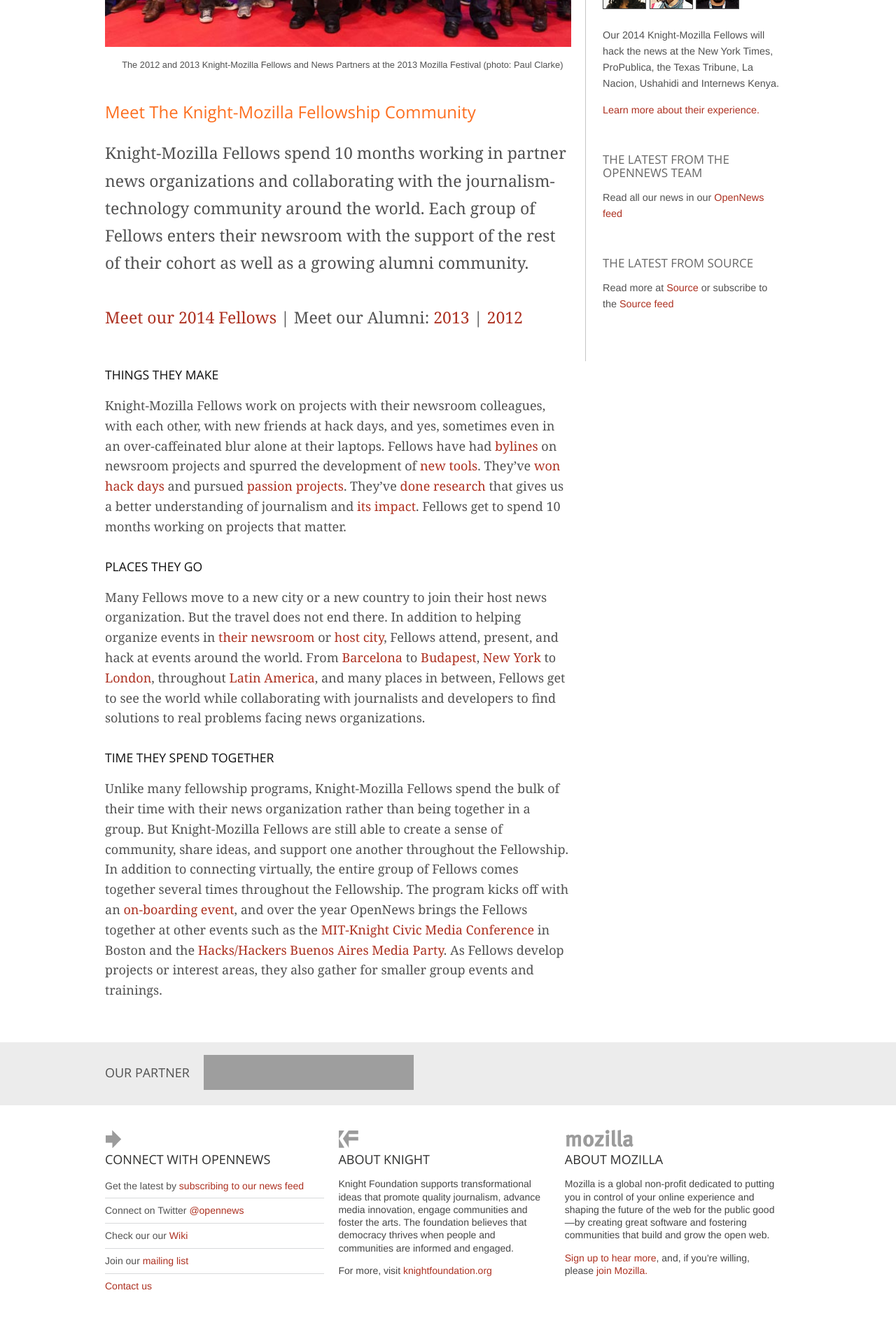
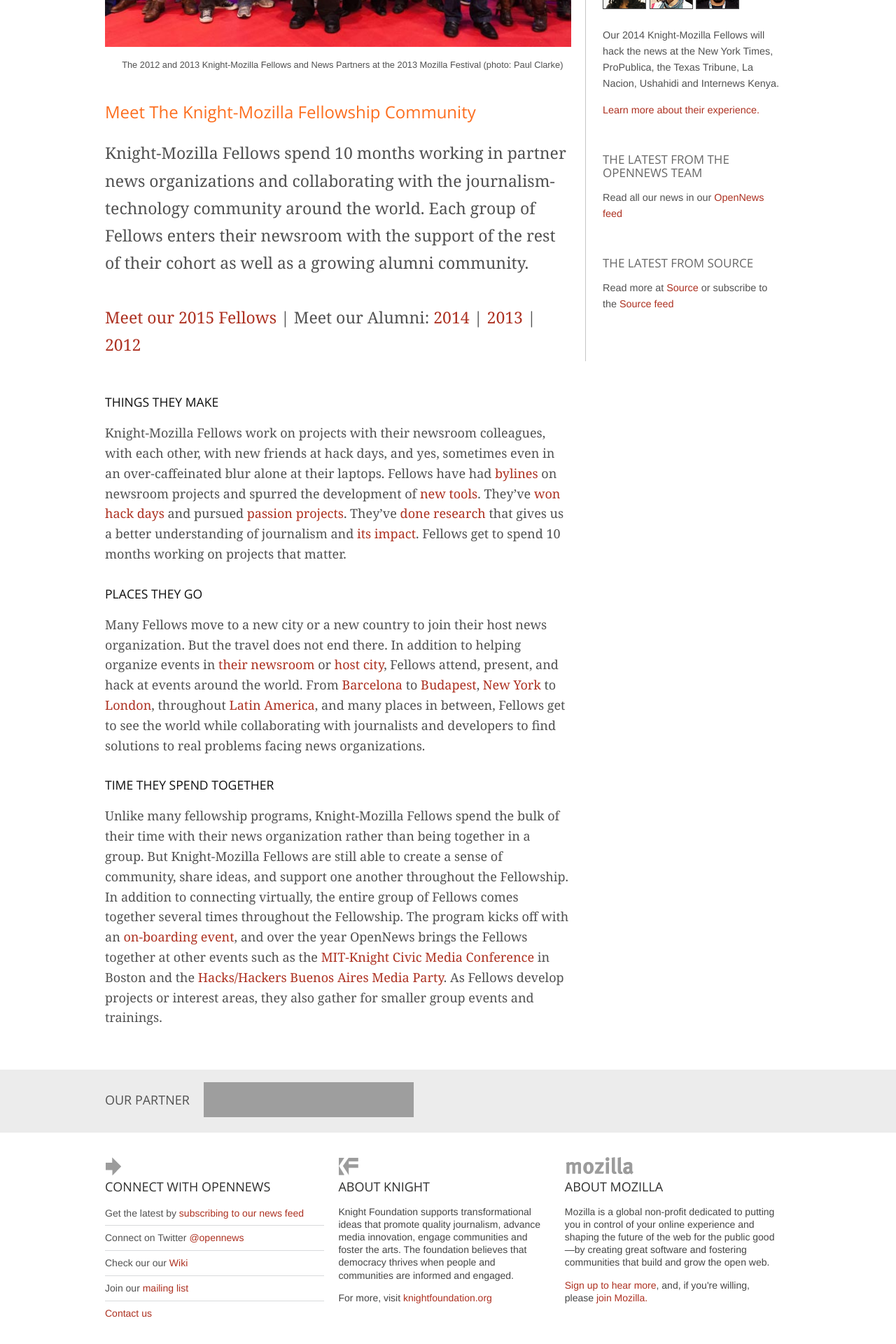
Before and after one commit to mozilla/mozilla-opennews, a Jekyll site: the page built from fellowships/community.md, in a window 1280 px wide. Shown: the part 712-2632 px from the top of the page at 70% size. Built offline with Jekyll 4.4.1, drawn with Linux system fonts in a browser that asks for light colours; nearby versions of some CDN libraries; Markdown is read by kramdown in place of the engine named in the settings; comment, search, counter and statistics services are not loaded; grey boxes are pictures that could not be loaded.

Commit message:
updated the fellowship community page

```diff
--- a/fellowships/community.md
+++ b/fellowships/community.md
@@ -9,7 +9,7 @@
 <h2>{{ page.title }}</h2>
 <p class="bodybig">Knight-Mozilla Fellows spend 10 months working in partner news organizations and collaborating with the journalism-technology community around the world. Each group of Fellows enters their newsroom with the support of the rest of their cohort as well as a growing alumni community.
 <br/><br/>
-<a href="/fellowships/2014meet.html">Meet our 2014 Fellows</a> | Meet our Alumni: <a href="/fellowships/2013meet.html">2013</a> | <a href="/fellowships/2011meet.html">2012</a></p>
+<a href="/fellowships/2015meet.html">Meet our 2015 Fellows</a> | Meet our Alumni: <a href="/fellowships/2014meet.html">2014</a> | <a href="/fellowships/2013meet.html">2013</a> | <a href="/fellowships/2011meet.html">2012</a></p>
 
 ###THINGS THEY MAKE
 Knight-Mozilla Fellows work on projects with their newsroom colleagues, with each other, with new friends at hack days, and yes, sometimes even in an over-caffeinated blur alone at their laptops. Fellows have had [bylines](http://www.spiegel.de/wissenschaft/medizin/gesundheitsoekonomen-fordern-qualitaetsmessung-im-system-a-882665.html) on newsroom projects and spurred the development of [new tools](https://github.com/jazzido/tabula). They've [won hack days](https://review.wizehive.com/voting/view/elaustria2013/13692/1166806) and pursued [passion projects](http://source.mozillaopennews.org/articles/mapping-history-street-names/). They've [done research](http://sonya2song.blogspot.com/2013/06/talk-on-news-censorship.html) that gives us a better understanding of journalism and [its impact](http://brianabelson.com/open-news/2013/03/18/A-Metric-For-News-Apps.html). Fellows get to spend 10 months working on projects that matter.
```
Also changed, not shown: fellowships/index.md (+0 -2 lines), 2 other files.
